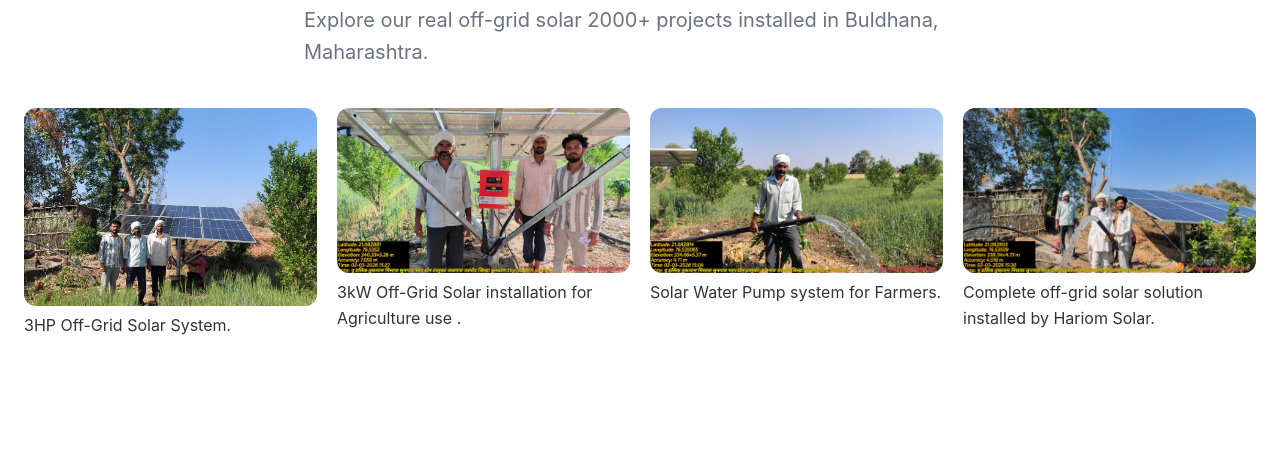
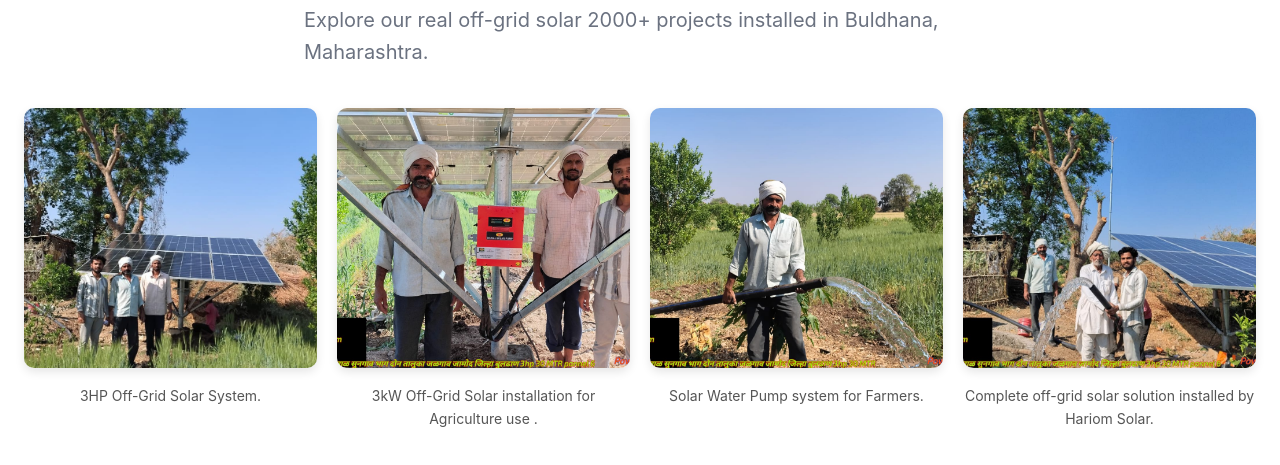
Before and after one commit to gawadek730-rgb/SOLAR-WEBSITE-by-Kailas-Gawade, a website built with Vite: page offgrid.html in a window 1280 px wide. Shown: the part 185-650 px from the top of the page. Built offline with nearby package versions, Linux system fonts and the light colour scheme.

Commit message:
Update styles.css

```diff
--- a/static/styles.css
+++ b/static/styles.css
@@ -342,7 +342,7 @@ body {
 
 .service-image {
     position: relative;
-    height: 16rem;
+    height: 20rem;
     overflow: hidden;
 }
 
@@ -1002,17 +1002,49 @@ html {
 
 .gallery-grid {
     display: grid;
-    grid-template-columns: repeat(auto-fit, minmax(250px, 1fr));
+    grid-template-columns: repeat(4, 1fr);
     gap: 20px;
     margin-top: 40px;
 }
 
 .gallery-grid img {
     width: 100%;
-    border-radius: 12px;
-    transition: transform 0.3s ease;
+    height: 260px;
+    object-fit: cover;
+    border-radius: 10px;
+    box-shadow: 0 4px 10px rgba(0, 0, 0, 0.1);
+    transition: 0.4s;
 }
 
 .gallery-grid img:hover {
     transform: scale(1.05);
 }
+
+@media (max-width:1024px) {
+    .gallery-grid {
+        grid-template-columns: repeat(2, 1fr);
+    }
+}
+
+@media (max-width:600px) {
+    .gallery-grid {
+        grid-template-columns: 1fr;
+    }
+}
+
+.gallery-item {
+    text-align: center;
+}
+
+.gallery-item img {
+    width: 100%;
+    height: 260px;
+    object-fit: cover;
+    border-radius: 10px;
+}
+
+.gallery-desc {
+    margin-top: 10px;
+    font-size: 14px;
+    color: #555;
+}
```
